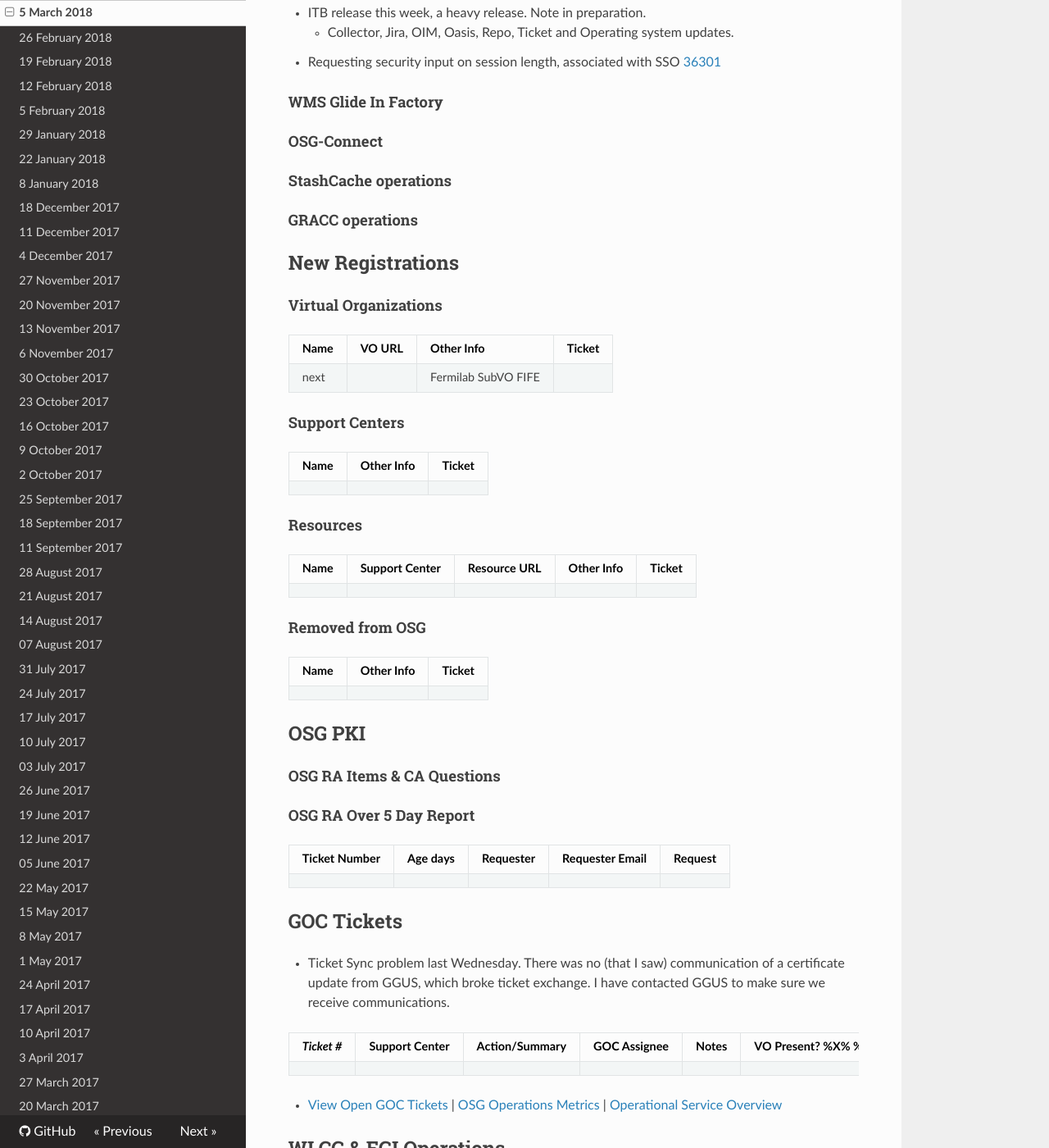
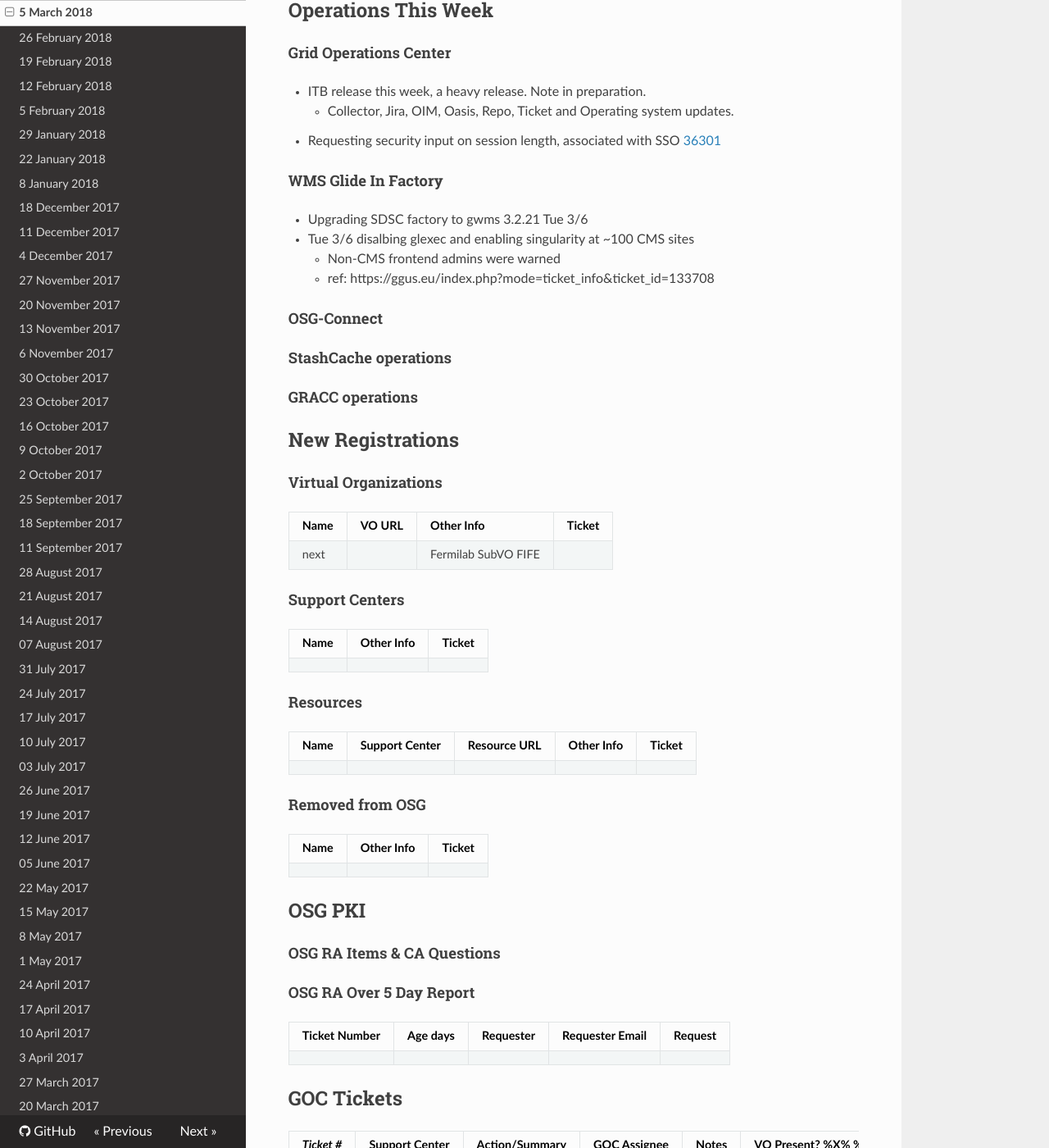
Before and after one commit to osg-htc/operations, an MkDocs documentation site: the page built from docs/WeeklyMinutes/05Mar2018.md, in a window 1280 px wide and 1400 px high, scrolled down 1031 px. Shown: the whole window at 82% size. Built offline with MkDocs 1.6.1, drawn with Linux system fonts in a browser that asks for light colours; nearby versions of some CDN libraries; old or Windows-style settings are respelled for this version of MkDocs; some of the changed text lies outside the part shown.

Commit message:
Update 05Mar2018.md

```diff
--- a/docs/WeeklyMinutes/05Mar2018.md
+++ b/docs/WeeklyMinutes/05Mar2018.md
@@ -23,6 +23,9 @@
 
 #### WMS Glide In Factory
 
+   * Began training Marco Mascheroni, new factory operator at UCSD
+      * Factory ops is short staffed last week and this week, so limited time dedicated to ops requests
+
 #### OSG-Connect
 
 #### StashCache operations
@@ -40,6 +43,11 @@
    * Requesting security input on session length, associated with SSO [36301](https://ticket.opensciencegrid.org/36302)
 
 #### WMS Glide In Factory
+
+   * Upgrading SDSC factory to gwms 3.2.21 Tue 3/6
+   * Tue 3/6 disalbing glexec and enabling singularity at ~100 CMS sites
+      * Non-CMS frontend admins were warned
+      * ref: https://ggus.eu/index.php?mode=ticket_info&ticket_id=133708
 
 #### OSG-Connect
 
@@ -76,7 +84,7 @@
 
 ## GOC Tickets
 
-   * Ticket Sync problem last Wednesday.  There was no (that I saw) communication of a certificate update from GGUS, which broke ticket exchange.  I have contacted GGUS to make sure we receive communications.
+
 
 | *Ticket #* | Support Center | Action/Summary | GOC Assignee | Notes | VO Present? %X% %Y%|
 | ---------- | -------------- | -------------- | ------------ | ----- | ------------------ |
```
